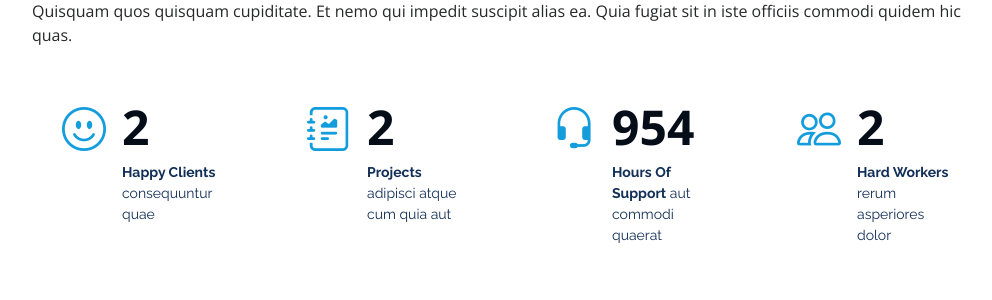
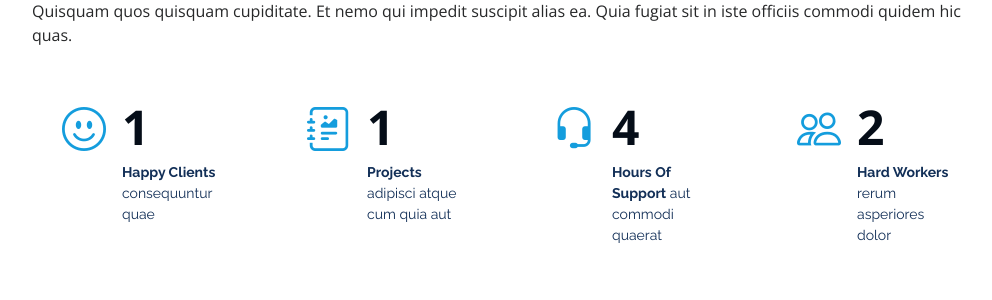
Before and after one commit to SheikhUmaid/Portfolio, a Django app: page / in a window 1280 px wide. Shown: the part 1663-1963 px from the top of the page, without its empty margins (280-1272 px from the left). Run offline with Django 4.2, Linux system fonts and the light colour scheme; data comes from the database, SQL or seed files in the repository; parts of the project's set-up code (start-up, migrations or seed data) failed here and were passed over; some libraries are stand-ins or nearby versions.

Commit message:
update ater a very long time

```diff
--- a/Core/settings.py
+++ b/Core/settings.py
@@ -26,8 +26,8 @@ SECRET_KEY = 'django-insecure-2dc3xw@x)(7^)z3&$&da)h4_qs$3cmzv^tylwy!*h(bn(9t+vy
 DEBUG = True
 
 
-ALLOWED_HOSTS = ['127.0.0.1', 'localhost' ,'*','https://sheikhumaid.up.railway.app','https://sheikhumaid.up.railway.app','sheikhumaid.up.railway.app','up.railway.app','railway.app']
-CSRF_TRUSTED_ORIGINS = ALLOWED_HOSTS
+ALLOWED_HOSTS = []
+# CSRF_TRUSTED_ORIGINS = ALLOWED_HOSTS
 
 
 # Application definition
--- a/home/views.py
+++ b/home/views.py
@@ -6,6 +6,13 @@ from .models import Project, Contact, Testimonial
 
 
 def index(request):
+    projects = Project.objects.all()
+    testimonials = Testimonial.objects.all()
+    print(len(projects))
+    number_of_projects = len(projects)
+    hours_of_support = number_of_projects * 4
+    happy_clients = number_of_projects
+    hard_workers = number_of_projects * 2
     if request.method == "POST":
         name = request.POST['name']
         email = request.POST['email']
@@ -14,11 +21,7 @@ def index(request):
         contact = Contact(name=name, email=email, subject=subject, message=message)
         contact.save()
         return render(request, 'index.html', {"message": "Message Sent"})
-    projects = Project.objects.all()
-    testimonials = Testimonial.objects.all()
-    return render(request, 'index.html', {"projects": projects, "testimonials": testimonials})
-
-
+    return render(request, 'index.html', {"projects": projects, "testimonials": testimonials, "number_of_projects": number_of_projects, "hours_of_support": hours_of_support, "happy_clients": happy_clients, "hard_workers": hard_workers})
 
 
 
--- a/templates/index.html
+++ b/templates/index.html
@@ -82,7 +82,7 @@
         <div class="col-lg-3 col-md-6 d-md-flex align-items-md-stretch" data-aos="fade-up">
           <div class="count-box">
             <i class="bi bi-emoji-smile"></i>
-            <span data-purecounter-start="0" data-purecounter-end="2" data-purecounter-duration="1"
+            <span data-purecounter-start="0" data-purecounter-end="{{happy_clients}}" data-purecounter-duration="1"
               class="purecounter"></span>
             <p><strong>Happy Clients</strong> consequuntur quae</p>
           </div>
@@ -91,7 +91,7 @@
         <div class="col-lg-3 col-md-6 d-md-flex align-items-md-stretch" data-aos="fade-up" data-aos-delay="100">
           <div class="count-box">
             <i class="bi bi-journal-richtext"></i>
-            <span data-purecounter-start="0" data-purecounter-end="2" data-purecounter-duration="1"
+            <span data-purecounter-start="0" data-purecounter-end="{{number_of_projects}}" data-purecounter-duration="1"
               class="purecounter"></span>
             <p><strong>Projects</strong> adipisci atque cum quia aut</p>
           </div>
@@ -100,7 +100,7 @@
         <div class="col-lg-3 col-md-6 d-md-flex align-items-md-stretch" data-aos="fade-up" data-aos-delay="200">
           <div class="count-box">
             <i class="bi bi-headset"></i>
-            <span data-purecounter-start="0" data-purecounter-end="954" data-purecounter-duration="1"
+            <span data-purecounter-start="0" data-purecounter-end="{{hours_of_support}}" data-purecounter-duration="1"
               class="purecounter"></span>
             <p><strong>Hours Of Support</strong> aut commodi quaerat</p>
           </div>
@@ -109,7 +109,7 @@
         <div class="col-lg-3 col-md-6 d-md-flex align-items-md-stretch" data-aos="fade-up" data-aos-delay="300">
           <div class="count-box">
             <i class="bi bi-people"></i>
-            <span data-purecounter-start="0" data-purecounter-end="2" data-purecounter-duration="1"
+            <span data-purecounter-start="0" data-purecounter-end="{{hard_workers}}" data-purecounter-duration="1"
               class="purecounter"></span>
             <p><strong>Hard Workers</strong> rerum asperiores dolor</p>
           </div>
@@ -488,4 +488,4 @@
   </section><!-- End Contact Section -->
 
 </main><!-- End #main -->
- {% endblock main %}
+{% endblock main %}
```
